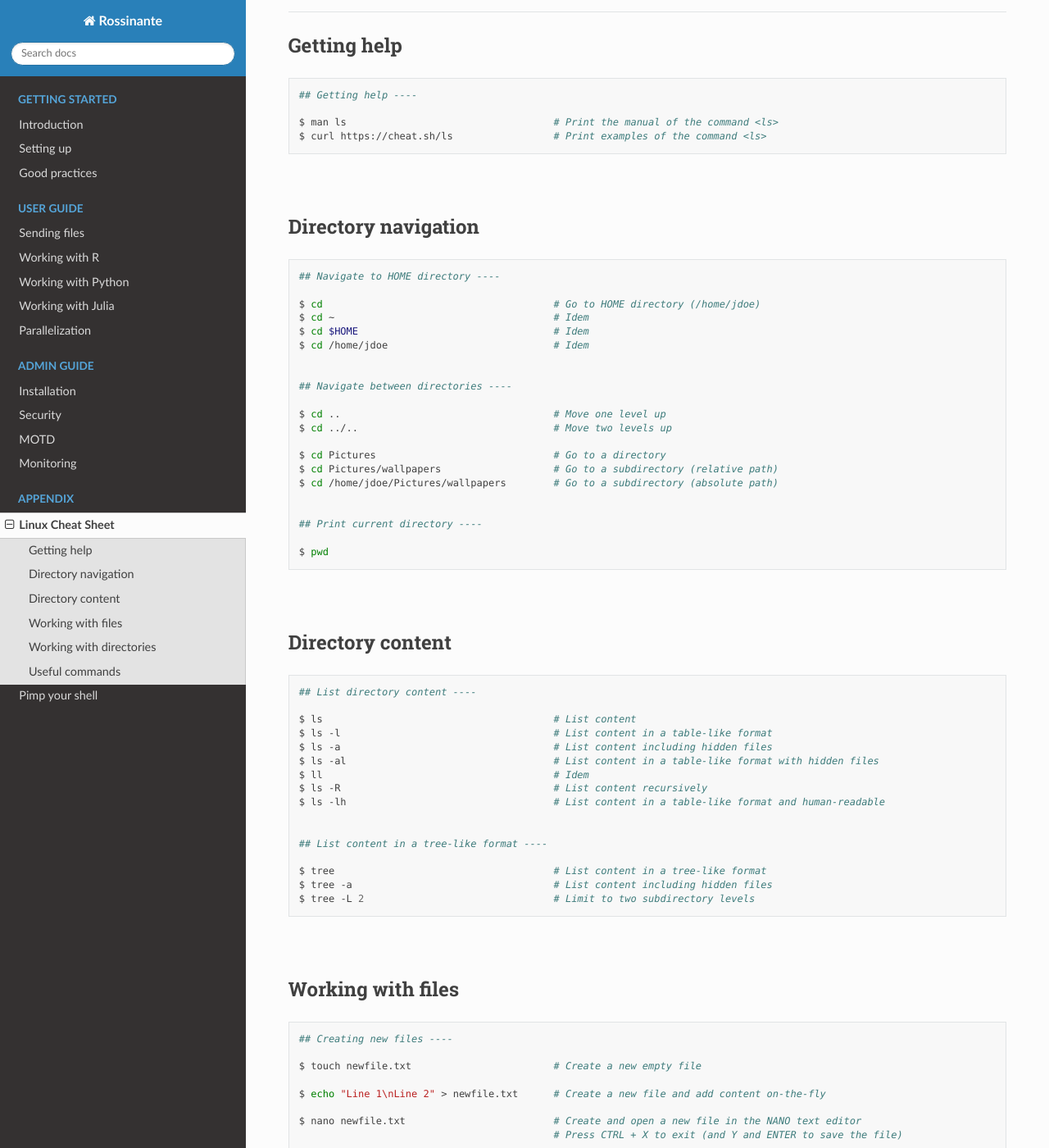
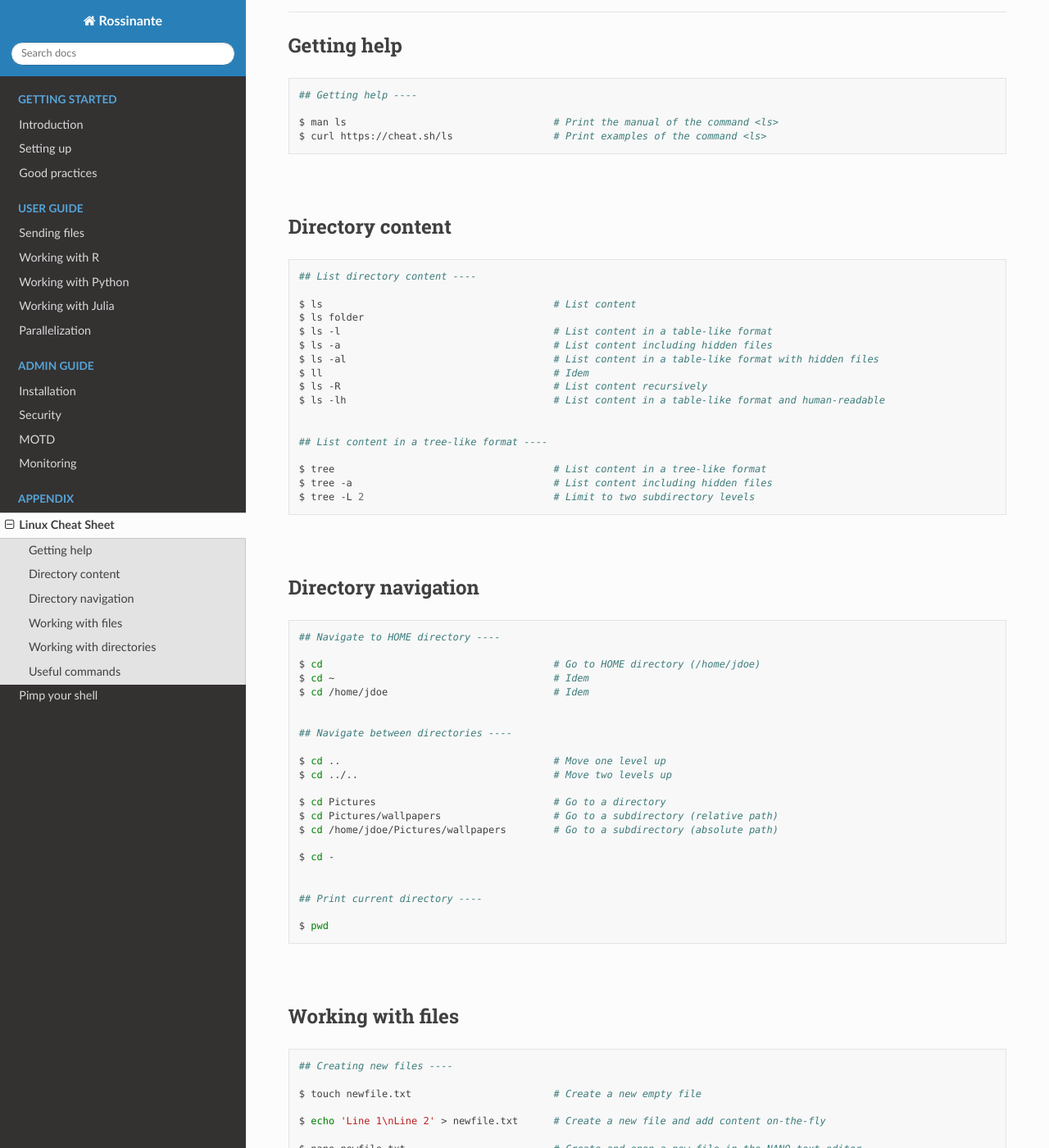
Before and after one commit to FRBCesab/rossinante, a Sphinx documentation site: the page built from source/linux-cmd.rst, in a window 1280 px wide and 1400 px high, scrolled down 241 px. Shown: the whole window at 82% size. Built offline with Sphinx 7.4.7 and the Read the Docs theme 2.0.0, drawn with Linux system fonts in a browser that asks for light colours; some of the changed lines change nothing that is shown; some of the changed text lies outside the part shown.

Commit message:
Edit Linux Cheat Sheet

```diff
--- a/source/linux-cmd.rst
+++ b/source/linux-cmd.rst
@@ -22,37 +22,6 @@
 
 
 
-Directory navigation
---------------------
-
-.. code-block:: shell
-
-  ## Navigate to HOME directory ----
-
-  $ cd                                       # Go to HOME directory (/home/jdoe)
-  $ cd ~                                     # Idem
-  $ cd $HOME                                 # Idem
-  $ cd /home/jdoe                            # Idem
-
-
-  ## Navigate between directories ----
-
-  $ cd ..                                    # Move one level up
-  $ cd ../..                                 # Move two levels up
-
-  $ cd Pictures                              # Go to a directory
-  $ cd Pictures/wallpapers                   # Go to a subdirectory (relative path)
-  $ cd /home/jdoe/Pictures/wallpapers        # Go to a subdirectory (absolute path)
-
-
-  ## Print current directory ----
-
-  $ pwd
-
-|
-
-
-
 Directory content
 -----------------
 
@@ -61,6 +30,7 @@
   ## List directory content ----
 
   $ ls                                       # List content
+  $ ls folder
   $ ls -l                                    # List content in a table-like format
   $ ls -a                                    # List content including hidden files
   $ ls -al                                   # List content in a table-like format with hidden files
@@ -78,6 +48,39 @@
 |
 
 
+
+Directory navigation
+--------------------
+
+.. code-block:: shell
+
+  ## Navigate to HOME directory ----
+
+  $ cd                                       # Go to HOME directory (/home/jdoe)
+  $ cd ~                                     # Idem
+  $ cd /home/jdoe                            # Idem
+
+
+  ## Navigate between directories ----
+
+  $ cd ..                                    # Move one level up
+  $ cd ../..                                 # Move two levels up
+
+  $ cd Pictures                              # Go to a directory
+  $ cd Pictures/wallpapers                   # Go to a subdirectory (relative path)
+  $ cd /home/jdoe/Pictures/wallpapers        # Go to a subdirectory (absolute path)
+
+  $ cd -
+
+
+  ## Print current directory ----
+
+  $ pwd
+
+|
+
+
+
 Working with files
 ------------------
 
@@ -87,7 +90,7 @@
 
   $ touch newfile.txt                        # Create a new empty file
 
-  $ echo "Line 1\nLine 2" > newfile.txt      # Create a new file and add content on-the-fly
+  $ echo 'Line 1\nLine 2' > newfile.txt      # Create a new file and add content on-the-fly
 
   $ nano newfile.txt                         # Create and open a new file in the NANO text editor
                                              # Press CTRL + X to exit (and Y and ENTER to save the file)
@@ -98,9 +101,12 @@
 
   ## Editing an existing file ----
 
-  $ echo "Line 3\nLine 4" >> file.txt        # Add content to an existing file
+  $ echo 'Line 3\nLine 4' >> file.txt        # Add content to the end of an existing file
 
   $ nano file.txt                            # Open an existing file in the NANO text editor
+
+  $ cat >> file.txt                          # Add content interactively to an existing file
+                                             # Press CTRL + D to save the file
 
 
   ## Print file content ----
@@ -109,8 +115,12 @@
 
   $ less file.txt                            # Open a file for interactive reading
 
-  $ head file.txt                            # Print the first part of a file
-  $ tail file.txt                            # Print the last part of a file
+  $ head file.txt                            # Print the first 10 lines of a file
+  $ head -n 6 file.txt                       # Print the first 6 lines of a file
+
+  $ tail file.txt                            # Print the last 10 lines of a file
+  $ tail -n 6 file.txt                       # Print the last 6 lines of a file
+  $ tail -f file.txt                         # Dynamic - Useful for logs
 
 
   ## Copying file ----
```
Also changed, not shown: 5 other files.
